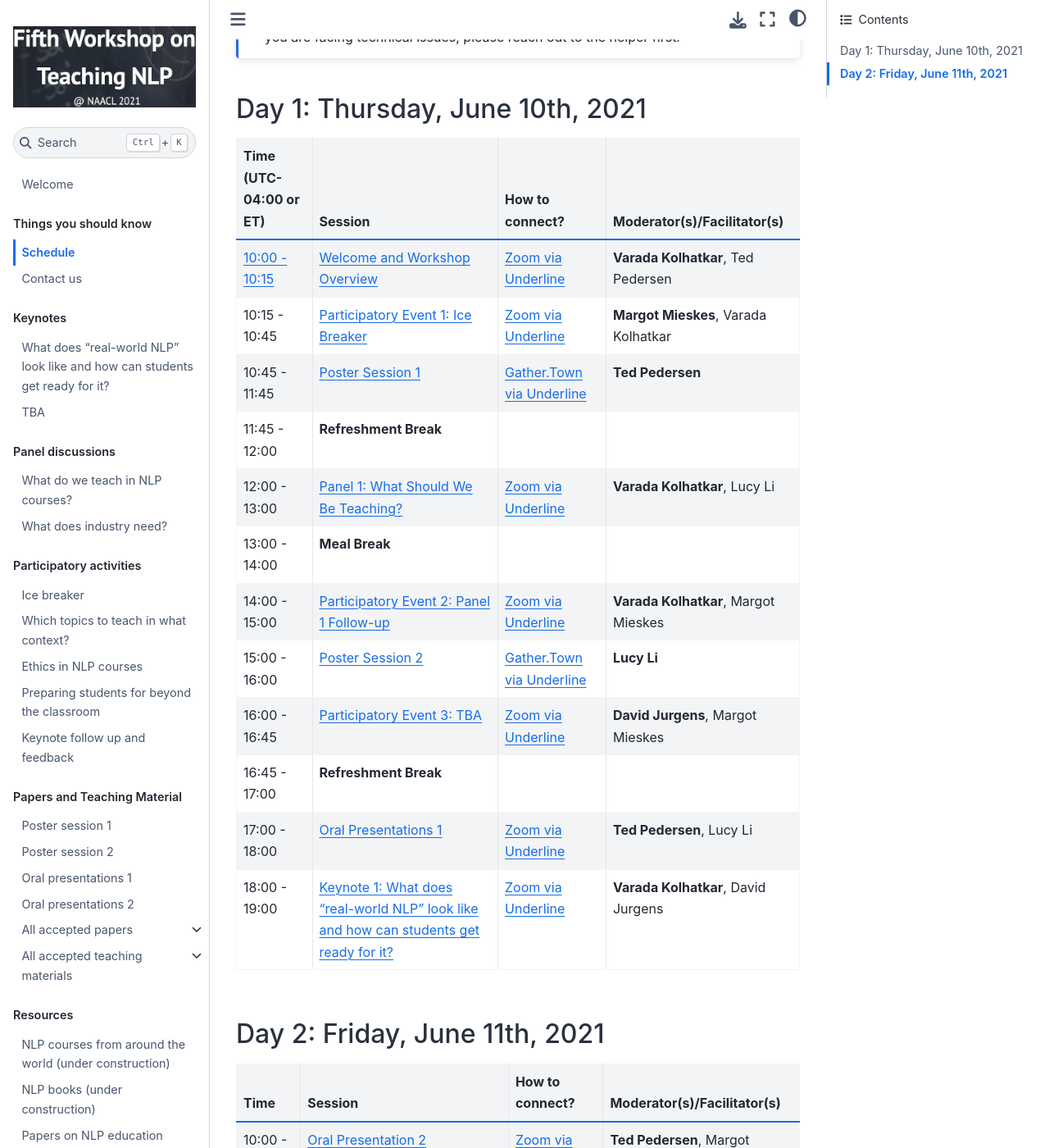
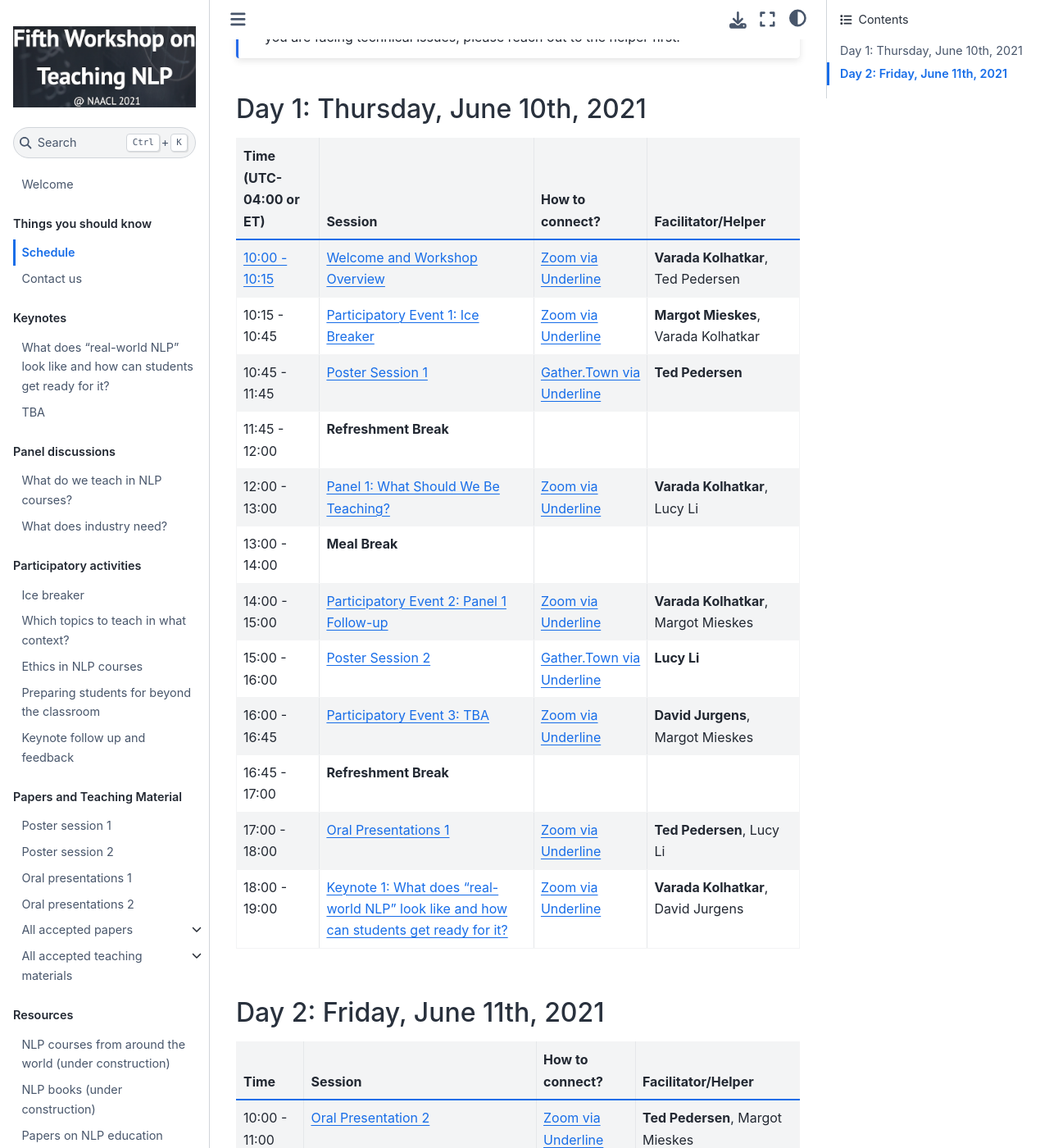
Before and after one commit to TeachingNLP/workshop-book, a Jupyter Book: the page built from schedule.md, in a window 1280 px wide and 1400 px high, scrolled down 389 px. Shown: the whole window at 82% size. Built offline with Jupyter Book 1.0.4 settings and Sphinx 7.4.7 and the Sphinx Book theme 1.1.4, drawn with Linux system fonts in a browser that asks for light colours.

Commit message:
updating

```diff
--- a/schedule.md
+++ b/schedule.md
@@ -12,7 +12,7 @@ Each session will have a primary facilitator (names in boldface) and a helper. I
 
 ## Day 1: Thursday, June 10th, 2021
 
-| Time (UTC-04:00 or ET)              |     Session                          |  How to connect?       | Moderator(s)/Facilitator(s)  |
+| Time (UTC-04:00 or ET)              |     Session                          |  How to connect?       | Facilitator/Helper  |
 | :---------------- | :------------------------------   | :----------------- | :----------------- |
 | [10:00 - 10:15](https://dateful.com/eventlink/4564887570) | [Welcome and Workshop Overview](introduction.md)     |         [Zoom via Underline](https://underline.io/events/122/sessions?eventSessionId=4302)             | **Varada Kolhatkar**, Ted Pedersen |
 | 10:15 - 10:45 | [Participatory Event 1: Ice Breaker](activities/ice-breaker.md)|        [Zoom via Underline](https://underline.io/events/122/sessions?eventSessionId=4302)            | **Margot Mieskes**, Varada Kolhatkar |
@@ -31,7 +31,7 @@ Each session will have a primary facilitator (names in boldface) and a helper. I
 
 ## Day 2: Friday, June 11th, 2021
 
-| Time              |     Session                         |  How to connect?       | Moderator(s)/Facilitator(s)     |
+| Time              |     Session                         |  How to connect?       | Facilitator/Helper     |
 | :---------------- | :------------------------------ | :----------------- | :----------------- |
 | 10:00 - 11:00 |    [Oral Presentation 2](oral-talks/talk2.md) |         [Zoom via Underline](https://underline.io/events/122/sessions?eventSessionId=4302)            |   **Ted Pedersen**, Margot Mieskes                  |  |
 | 11:00 - 12:00 |  [Panel 2: What Does Industry Need?](panels/industry.md) |         [Zoom via Underline](https://underline.io/events/122/sessions?eventSessionId=4302)  | **David Jurgens**, Lucy Li  |
```
